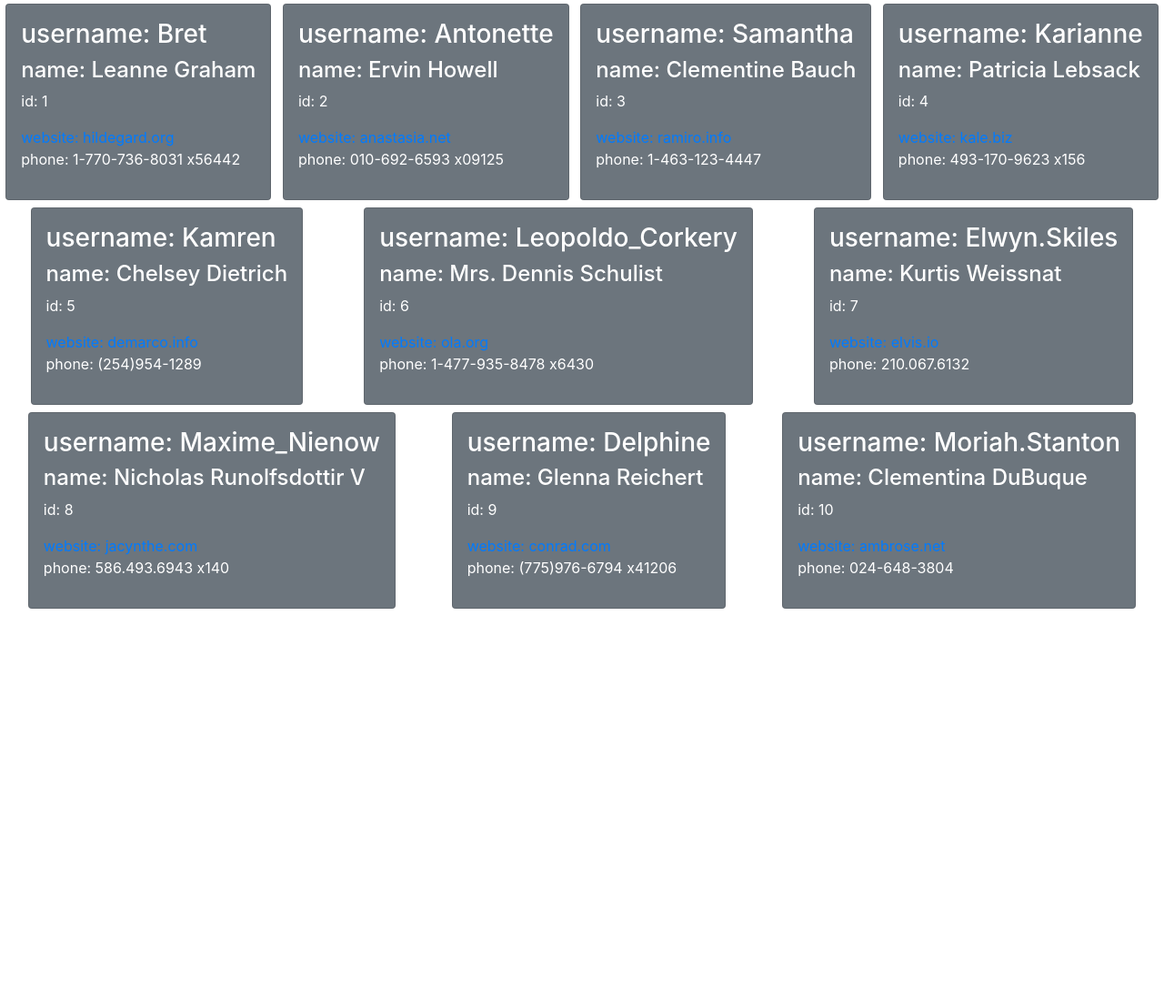
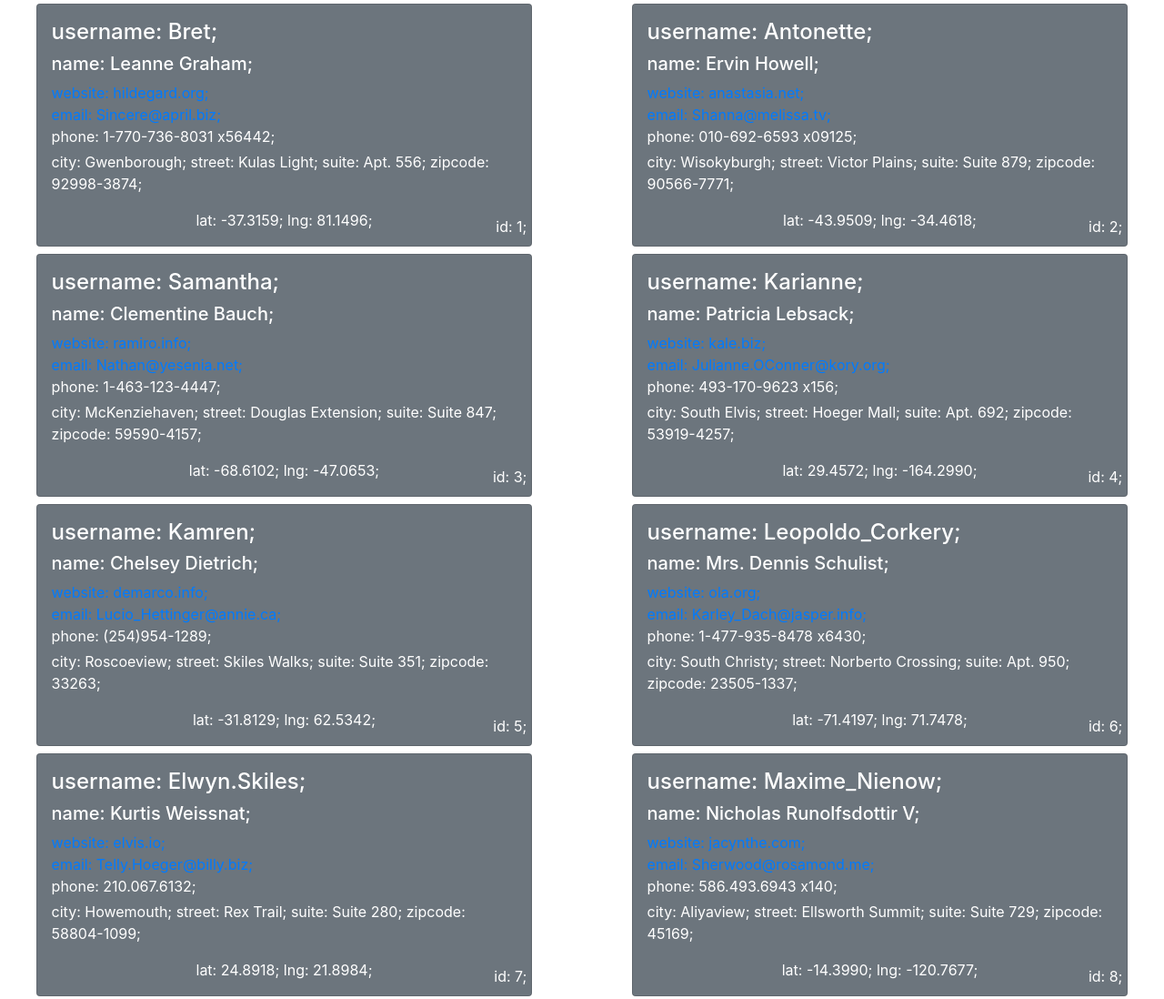
Before and after one commit to JoeYlMS/hillel-pro-1, a plain HTML site: page index.html in a window 1280 px wide. Shown: the top 1098 px of the page at 91% size. Before the commit the page ends 800 px from the top, so only its background shows below. Drawn offline with nearby package versions, Linux system fonts and the light colour scheme.

Commit message:
dz-test-2

```diff
--- a/css/style.scss
+++ b/css/style.scss
@@ -2,3 +2,8 @@
 @import "bootstrap-grid.css";
 @import "bootstrap-reboot.css";
 @import "bootstrap-reboot.min.css";
+
+.id{
+  bottom: 5px;
+  right: 5px;
+}
--- a/index.html
+++ b/index.html
@@ -7,7 +7,10 @@
 </head>
 <body>
 
-<div class="container text-white"></div>
+<div class="container text-center">
+    <div class="row m-auto left">
+    </div>
+</div>
 
 
 
--- a/js/main.js
+++ b/js/main.js
@@ -231,26 +231,32 @@ let users = [
     }
 ]
 
-let qwe = function (object, tag, key, path) {
-
+let qwe = function (object, tag, [...key],path, style="") {
+    let x = ``
+    key.forEach((item) => {
+        x += item + ": " + object[item] + "; "
+    })
     let box = document.createElement(tag)
-    box.textContent = key + ': ' + object[key]
-    box.classList = 'style'
+    box.textContent = x
+    box.classList = style
     path.appendChild(box)
 }
 
 let renderUsers = function (users) {
     let data = document.createElement("div")
-    data.classList = 'd-flex flex-wrap justify-content-around'
+    data.classList = 'row d-flex flex-wrap justify-content-around'
     users.forEach((user) => {
         let card = document.createElement('div')
-        card.classList = 'card m-1 p-3 bg-secondary text-white '
+        card.classList = 'card m-1 p-3 bg-secondary text-white col-12 col-lg-5'
         data.appendChild(card)
-        qwe(user, 'h3', 'username', card);
-        qwe(user, 'h4', 'name', card);
-        qwe(user, 'p', 'id', card);
-        qwe(user, 'a', 'website', card);
-        qwe(user,'p', 'phone', card);
+        qwe(user, 'h4', ['username'], card);
+        qwe(user, 'h5', ['name'], card);
+        qwe(user, 'p', ['id'], card, 'mb-1 position-absolute id');
+        qwe(user, 'a', ['website'], card);
+        qwe(user, 'a', ['email'], card);
+        qwe(user, 'p', ['phone'], card, 'mb-1');
+        qwe(user.address, 'p', ['city','street','suite','zipcode'], card, 'mb-3');
+        qwe(user.address.geo, 'p', ['lat','lng'], card, 'text-center mb-0');
     })
     document.body.appendChild(data)
 }
```
Also changed, not shown: css/style.css, 1 other file.
